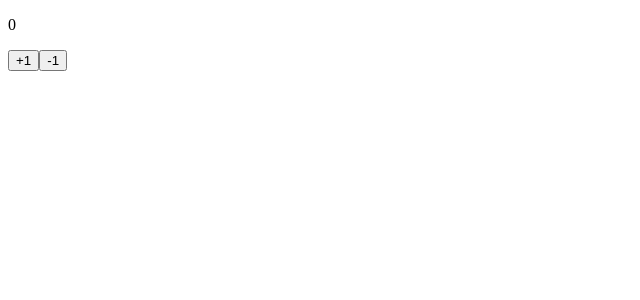
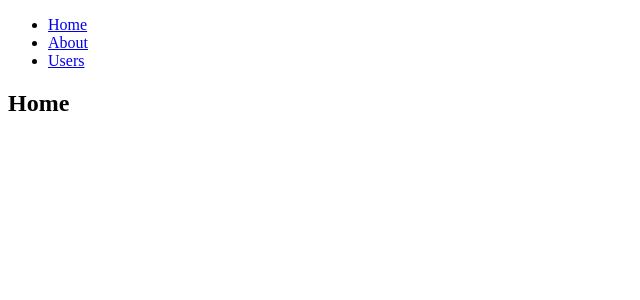
Before and after one commit to quietdw/react-tutorials, a React (Create React App) app: page / in a window 1280 px wide. Shown: the top 300 px of the page, without its empty margins (0-640 px from the left). Built offline with nearby package versions, Linux system fonts and the light colour scheme.

Commit message:
react 路由

```diff
--- a/src/index.js
+++ b/src/index.js
@@ -1,5 +1,54 @@
 import React from "react"
 import ReactDOM from "react-dom" // 虚拟Dom
-import HooksTest from "./HooksTest.js"
 
-ReactDOM.render(<HooksTest />, document.getElementById("root"))
+import { BrowserRouter as Router, Switch, Route, Link } from "react-router-dom"
+
+export default function App() {
+  return (
+    <Router>
+      <div>
+        <nav>
+          <ul>
+            <li>
+              <Link to="/">Home</Link>
+            </li>
+            <li>
+              <Link to="/about">About</Link>
+            </li>
+            <li>
+              <Link to="/users">Users</Link>
+            </li>
+          </ul>
+        </nav>
+
+        {/* A <Switch> looks through its children <Route>s and
+              renders the first one that matches the current URL. */}
+        <Switch>
+          <Route path="/about">
+            <About />
+          </Route>
+          <Route path="/users">
+            <Users />
+          </Route>
+          <Route path="/">
+            <Home />
+          </Route>
+        </Switch>
+      </div>
+    </Router>
+  )
+}
+
+function Home() {
+  return <h2>Home</h2>
+}
+
+function About() {
+  return <h2>About</h2>
+}
+
+function Users() {
+  return <h2>Users</h2>
+}
+
+ReactDOM.render(<App></App>, document.querySelector("#root"))
```
